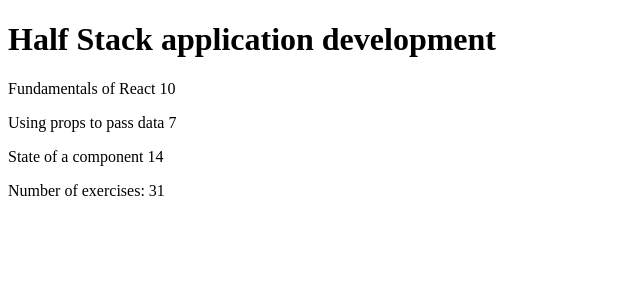
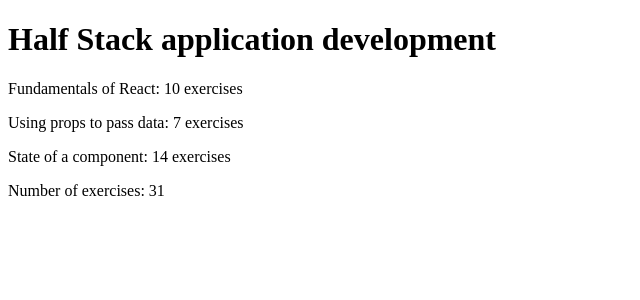
Before and after one commit to terhol/FullstackOpen2025, a React (Vite) app in the folder part1/courseinfo/: page / in a window 1280 px wide. Shown: the top 300 px of the page, without its empty margins (0-640 px from the left). Built offline with nearby package versions, Linux system fonts and the light colour scheme.

Commit message:
Finished courseinfo step 2

```diff
--- a/part1/courseinfo/src/App.jsx
+++ b/part1/courseinfo/src/App.jsx
@@ -1,3 +1,13 @@
+const Part = (props) => {
+  return (
+    <div>
+      <p>
+        {props.part}: {props.exercises} exercises
+      </p>
+    </div>
+  );
+};
+
 const Header = (props) => {
   return (
     <div>
@@ -9,15 +19,9 @@
 const Content = (props) => {
   return (
     <div>
-      <p>
-        {props.part1} {props.exercises1}
-      </p>
-      <p>
-        {props.part2} {props.exercises2}
-      </p>
-      <p>
-        {props.part3} {props.exercises3}
-      </p>
+      <Part part={props.part1} exercises={props.exercises1} />
+      <Part part={props.part2} exercises={props.exercises2} />
+      <Part part={props.part3} exercises={props.exercises3} />
     </div>
   );
 };
```
